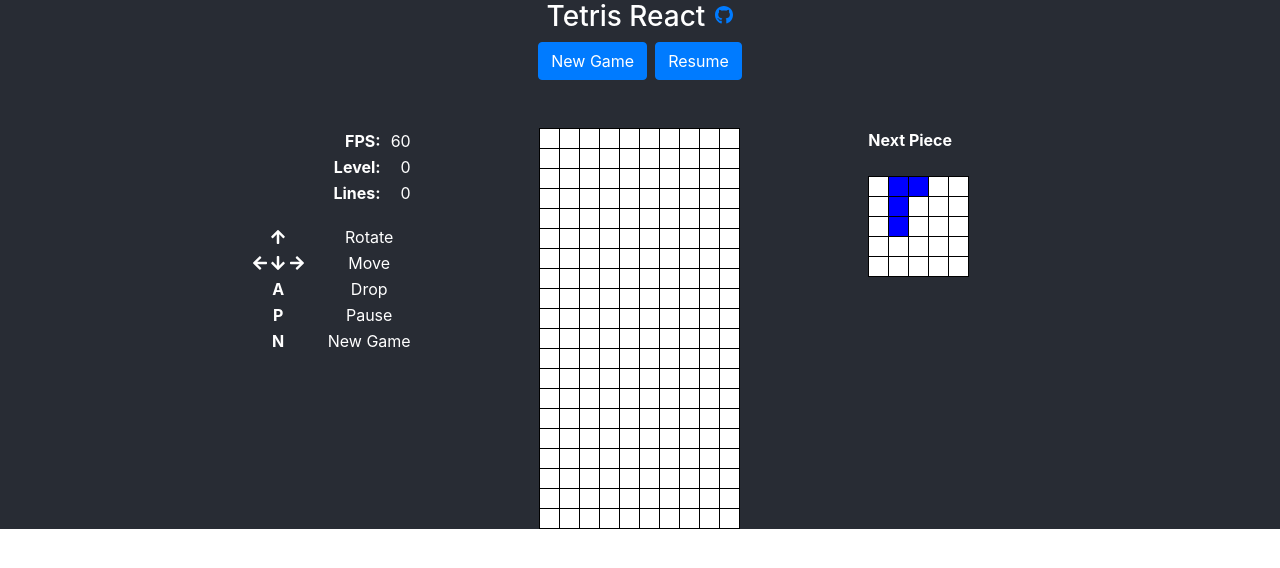
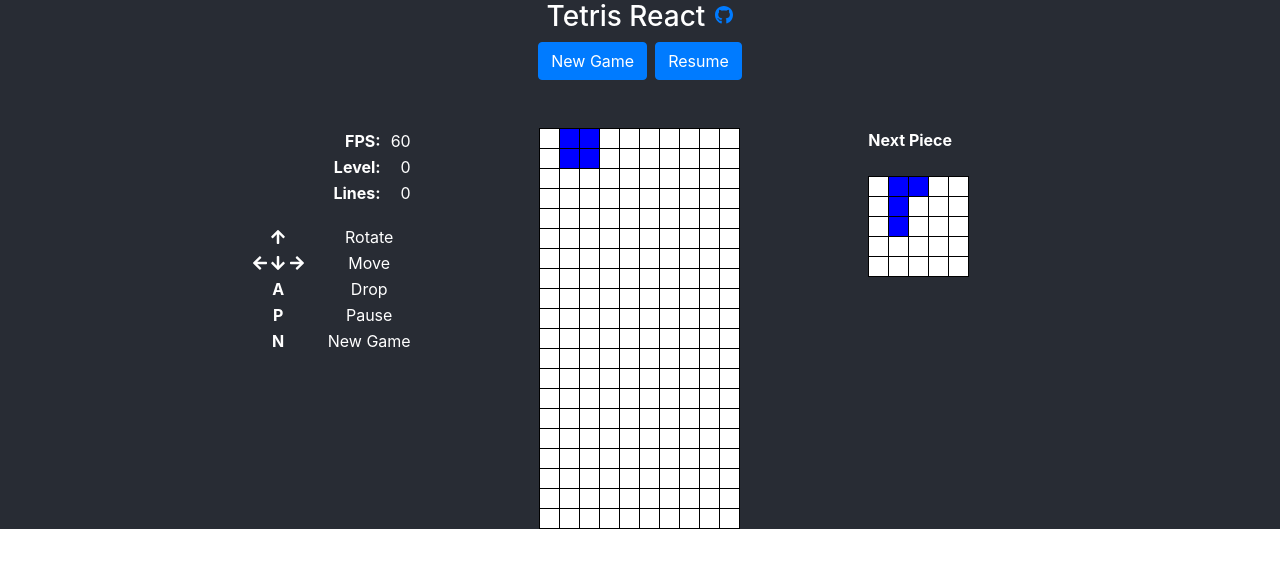
Before and after one commit to nnance/react-tetris-ts-new, a React (Create React App) app: page /game in a window 1280 px wide. Shown: the top 568 px of the page. Built offline with nearby package versions, Linux system fonts and the light colour scheme.

Commit message:
remove lines from game and move drawing to field

```diff
--- a/src/components/GameBoard.tsx
+++ b/src/components/GameBoard.tsx
@@ -24,7 +24,7 @@ export default function GameBoard(props: GameBoardProps): React.ReactElement {
       />
       <div className="row">
         <StatusSection level={props.game.score} lines={props.game.lineCount} />
-        <PlayField lines={props.game.lines} />
+        <PlayField piece={props.game.piece} />
         <NextPiece piece={props.piece} />
       </div>
     </Container>
--- a/src/components/PlayField.tsx
+++ b/src/components/PlayField.tsx
@@ -1,8 +1,8 @@
 import React from "react";
-import { BlockState, drawBoard, DrawableAction } from "./drawing";
+import { BlockState, drawBoard, BoardPiece, drawBlock } from "./drawing";
 
 type PlayFieldProps = {
-  lines: DrawableAction[];
+  piece: BoardPiece;
 };
 
 type CellStyle = { style: React.CSSProperties; testID: string };
@@ -45,8 +45,9 @@ const getStyle = (block: BlockState, backgroundColor: string): CellStyle =>
 
 const updateBoard = drawBoard(20, 10);
 
-const PlayField: React.FC<PlayFieldProps> = ({ lines }) => {
+const PlayField: React.FC<PlayFieldProps> = ({ piece }) => {
   const highlight = getRandomColor();
+  const lines = drawBlock(piece.pos.x, piece.pos.y, piece.drawer)
   const board = updateBoard(lines);
 
   return (
--- a/src/state/GameStore.tsx
+++ b/src/state/GameStore.tsx
@@ -5,16 +5,16 @@ import {
   moveDown,
   pauseGame,
   pickNewPiece,
-  pieceToBoardPiece
+  pieceToBoardPiece,
+  resumeGame
 } from "./gameRules";
-import { DrawableAction, BoardPiece, Piece } from "../components/drawing";
+import { BoardPiece, Piece } from "../components/drawing";
 
 export type GameState = {
   piece: BoardPiece;
   next: Piece;
   score: number;
   lineCount: number;
-  lines: DrawableAction[];
   level: number;
   paused: boolean;
 };
@@ -24,7 +24,6 @@ const initialState: GameState = {
   next: pickNewPiece(),
   score: 0,
   lineCount: 0,
-  lines: [],
   level: 1,
   paused: true,
 };
@@ -33,6 +32,7 @@ type GameActions = {
   incrementScore: (value: number) => void;
   moveDown: () => void;
   pauseGame: () => void;
+  resumeGame: () => void;
   startGame: () => void;
 };
 
@@ -49,6 +49,7 @@ const gameActions = (setState: GameStateSetter): GameActions => ({
   incrementScore: incrementScore(setState),
   startGame: startGame(setState),
   pauseGame: pauseGame(setState),
+  resumeGame: resumeGame(setState),
   moveDown: moveDown(setState)
 });
 
--- a/src/state/gameRules.ts
+++ b/src/state/gameRules.ts
@@ -1,5 +1,5 @@
 import { GameStateSetter } from "./GameStore";
-import { BoardPiece, drawBlock, Piece } from "../components/drawing";
+import { BoardPiece, Piece } from "../components/drawing";
 import { blocks } from "../components/blocks";
 
 export const pieceToBoardPiece = (piece: Piece): BoardPiece => ({
@@ -21,30 +21,24 @@ export const incrementScore = (setState: GameStateSetter) => (
 export const moveDown = (setState: GameStateSetter) => (): void => {
   setState(state => ({
     ...state,
-    score: state.score + 1,
     piece: {
       ...state.piece,
       pos: { ...state.piece.pos, y: state.piece.pos.y + 1 }
-    },
-    lines: drawBlock(
-      state.piece.pos.x,
-      state.piece.pos.y + 1,
-      state.piece.drawer
-    )
+    }
   }));
 };
 
 export const startGame = (setState: GameStateSetter) => (): void => {
   setState(state => ({
     ...state,
-    paused: false,
-    lines: drawBlock(state.piece.pos.x, state.piece.pos.y, state.piece.drawer)
+    paused: false
   }));
   setInterval(
-    () => setState(state => {
-      if (!state.paused) moveDown(setState)();
-      return state;
-    }),
+    () =>
+      setState(state => {
+        if (!state.paused) moveDown(setState)();
+        return state;
+      }),
     500
   );
 };
@@ -54,3 +48,9 @@ export const pauseGame = (setState: GameStateSetter) => (): void =>
     ...state,
     paused: true
   }));
+
+export const resumeGame = (setState: GameStateSetter) => (): void =>
+  setState(state => ({
+    ...state,
+    paused: false
+  }));
```
